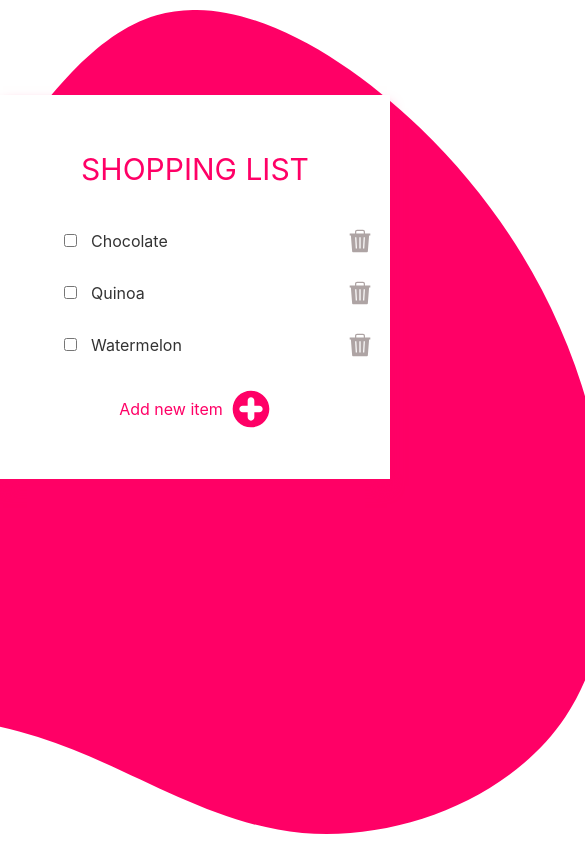
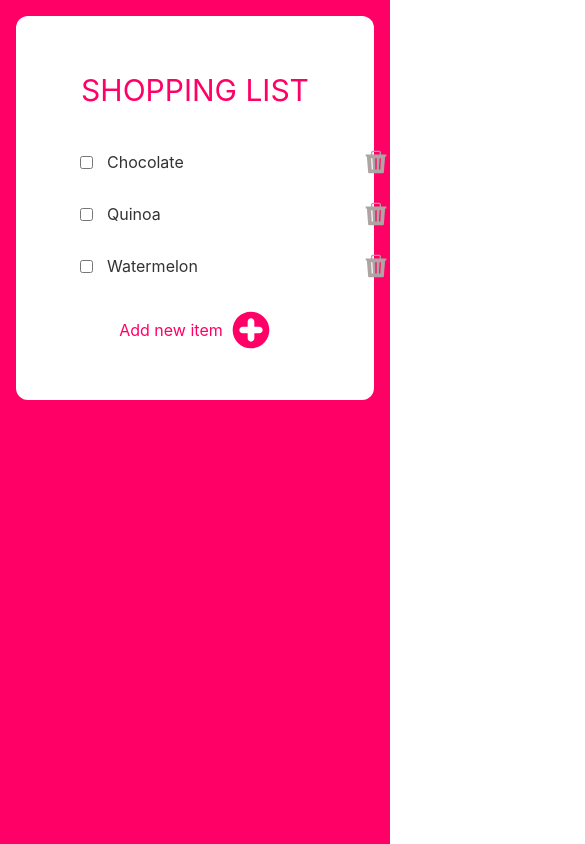
Before and after one commit to bitcooker/svelte-shopping-list-app, a Svelte app: page / in a window 390 px wide. Shown: the top 844 px of the page, 585 px wide, since content can reach past the window. Built offline with nearby package versions, Linux system fonts and the light colour scheme.

Commit message:
Update mobile

```diff
--- a/public/global.css
+++ b/public/global.css
@@ -3,6 +3,7 @@ body {
   position: relative;
   width: 100%;
   height: 100%;
+  box-sizing: border-box;
 }
 
 body {
--- a/src/App.svelte
+++ b/src/App.svelte
@@ -65,7 +65,7 @@
   }
 </script>
 
-<main class="h-screen relative">
+<main class="h-screen relative bg-berry sm:bg-white px-4 pt-4 sm:p-0">
   <svg
     class="blob relative h-screen py-2"
     xmlns="http://www.w3.org/2000/svg"
@@ -78,7 +78,7 @@
     />
   </svg>
   <div
-    class="list absolute bg-white md:max-w-fit border-none md:rounded-xl shadow-lg shadow-berry px-14 pt-14 pb-10 flex flex-col my-0 mx-auto"
+    class="rounded-xl list sm:absolute bg-white md:max-w-fit border-none shadow-lg shadow-berry px-14 pt-14 pb-10 flex flex-col md:my-0 md:mx-auto"
   >
     <h1
       class="antialiased mt-0 mb-4 text-berry text-center uppercase text-3xl md:text-6xl"
@@ -128,21 +128,26 @@
   @tailwind utilities;
 
   .blob {
-    top: 50%;
-    left: 50%;
-    transform: translate(-50%, -50%);
-    padding: 10px 0;
+    width: 100vw;
+    display: none;
   }
   .list {
-    top: 34%;
-    left: 50%;
-    transform: translate(-50%, -50%);
-    width: 100%;
   }
 
-  @media (min-width: 540px) {
+  @media (min-width: 640px) {
     .list {
+      transform: translate(-50%, -50%);
+
+      left: 50%;
       top: 50%;
+      widh: fit-content;
+    }
+    .blob {
+      display: block;
+      top: 50%;
+      left: 50%;
+      transform: translate(-50%, -50%);
+      padding: 10px 0;
       widh: fit-content;
     }
   }
```
Also changed, not shown: public/build/bundle.css, public/build/bundle.js, 1 other file (tests, documents, lock files or other folders).
